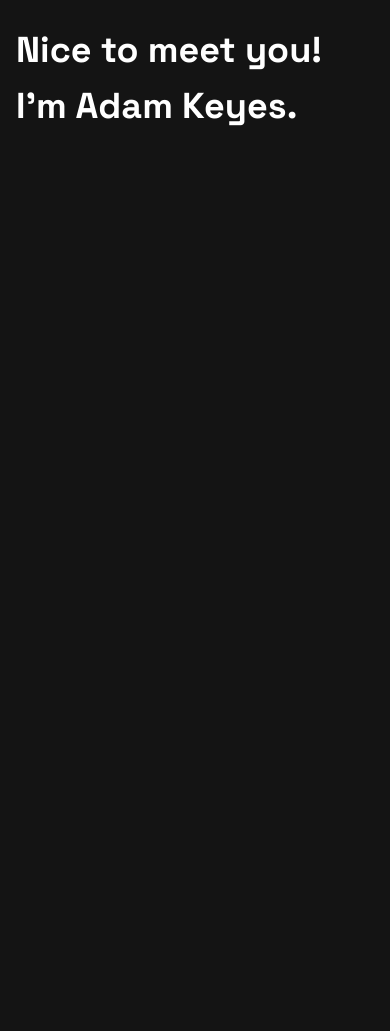
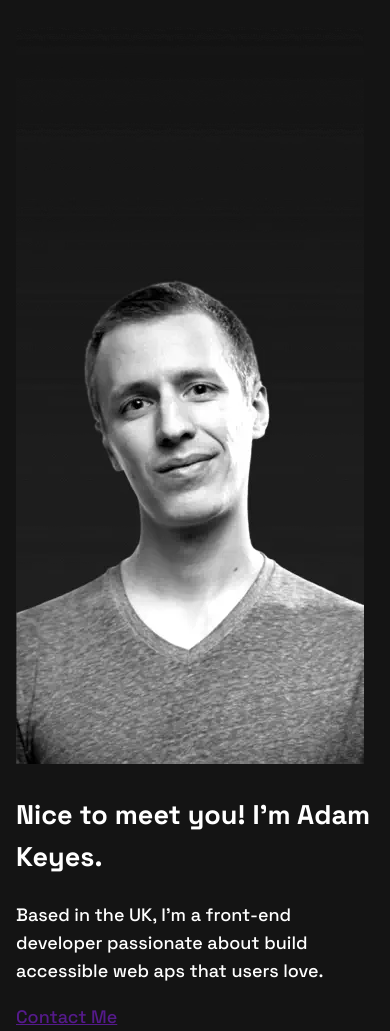
Before and after one commit to alexangria1992/fem-single-page-developer-portfolio, a plain HTML site: page index.html in a window 390 px wide. Shown: the part 97-1128 px from the top of the page. Before the commit the page ends 844 px from the top, so only its background shows below. Drawn offline with Linux system fonts and the light colour scheme.

Commit message:
Mobile Hero, srcset picture tag

```diff
--- a/index.html
+++ b/index.html
@@ -91,9 +91,39 @@
     </header>
 
     <main id="main">
-      <div class="wrapper">
-        <h1>Nice to meet you! I'm Adam Keyes.</h1>
-      </div>
+      <section class="hero">
+        <div class="wrapper">
+          <picture class="hero__image">
+            <source
+              media="(min-width: 62.5em)"
+              srcset="/assets/images/image-profile-desktop.webp"
+            />
+            <source
+              media="(min-width: 37.5em )"
+              srcset="/assets/images/image-profile-tablet.webp"
+            />
+            <img src="/assets/images/image-profile-mobile.webp" alt="" />
+          </picture>
+          <!-- <img
+            src="/assets/images/image-profile-mobile.webp"
+            alt="picture of Adam Keyes"
+            srcset="
+              /assets/images/image-profile-mobile.webp  348w,
+              /assets/images/image-profile-tablet.webp  646w,
+              /assets/images/image-profile-desktop.webp 890w
+            "
+            sizes="(max-width: 599.98px) 46.4vw, (max-width: 999.98px) 42vw, 445px "
+          /> -->
+          <div class="hero__text">
+            <h1 class="hero__headline">Nice to meet you! I'm Adam Keyes.</h1>
+            <p class="hero__description">
+              Based in the UK, I'm a front-end developer passionate about build
+              accessible web aps that users love.
+            </p>
+            <a href="" class="hero__contact">Contact Me</a>
+          </div>
+        </div>
+      </section>
     </main>
 
     <footer class="footer"></footer>
```
